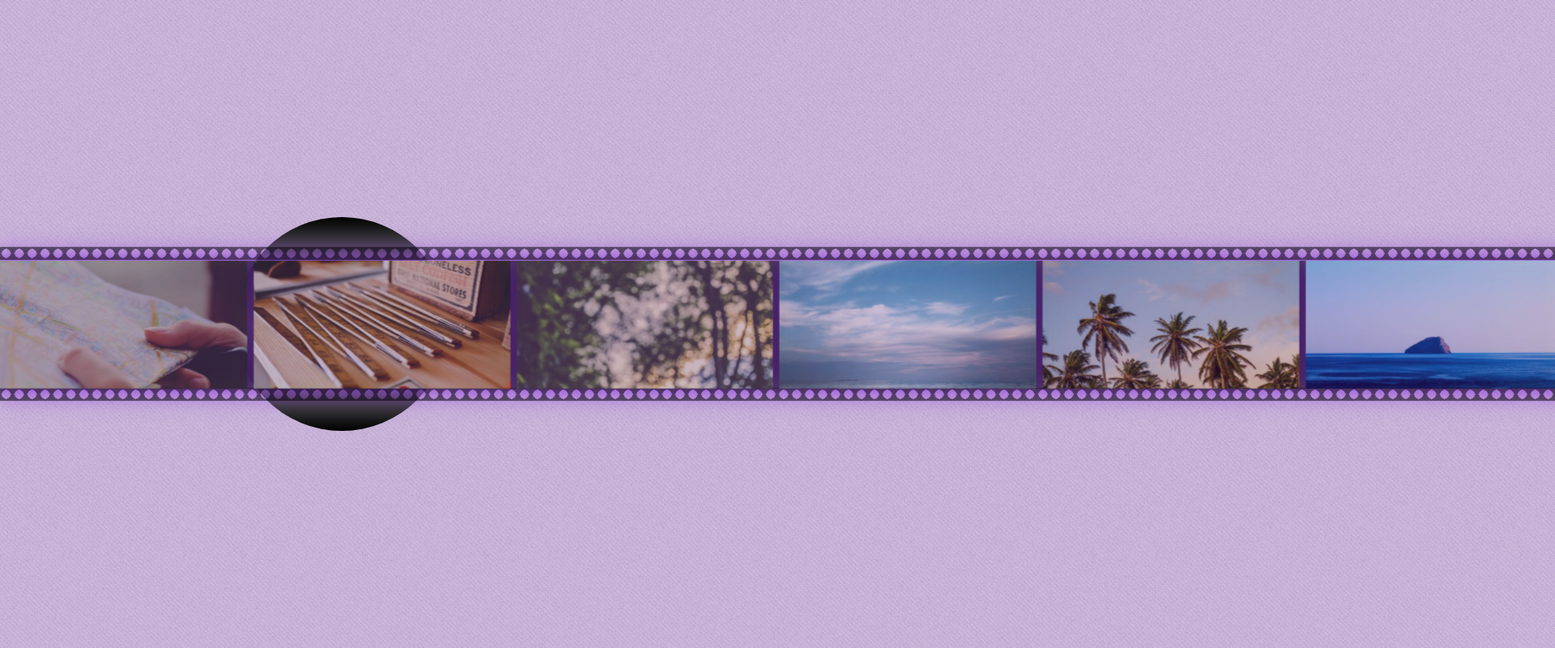
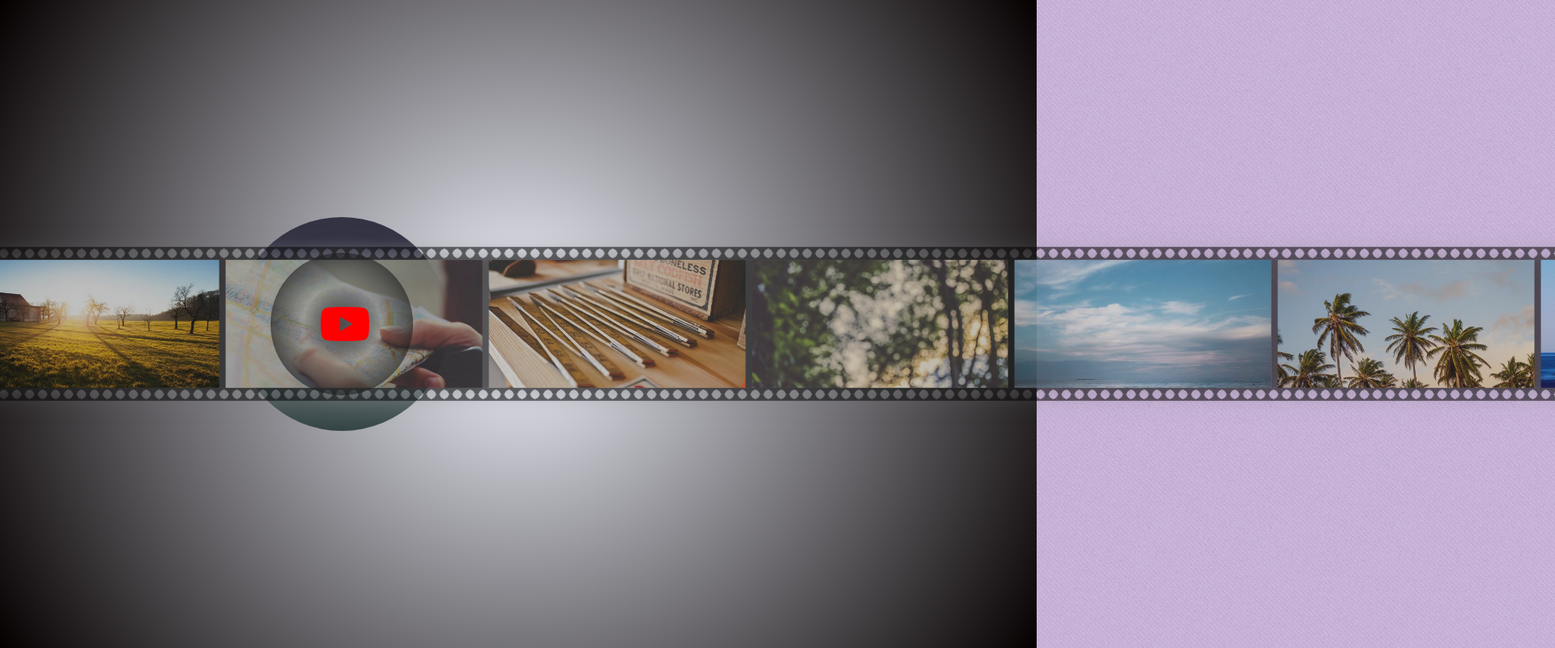
Before and after one commit to Mihailaptiacru/prob-ui-ux, a plain HTML site: page prod/cinema film/index.html in a window 1280 px wide. Shown: the top 800 px of the page at 81% size, 1920 px wide, since content can reach past the window. Drawn offline with nearby package versions, Linux system fonts and the light colour scheme.

Commit message:
Add files via upload

```diff
--- a/prod/cinema film/index.html
+++ b/prod/cinema film/index.html
@@ -21,9 +21,13 @@
 </head>
 
 <body>
+    <div class="gradient"></div>
+    <div id="player">
+            <div class="playercenter">
+                <div class="youtube"> <i class="fab fa-youtube"></i> </div>
+            </div>
+        <div class="film">
 
-    <div id="player">
-        <div class="film">
             <div class="border"></div>
             <div class="image">
                 <img src="images/1.jpg">
--- a/prod/cinema film/style.css
+++ b/prod/cinema film/style.css
@@ -1,24 +1,28 @@
 body {
     background-image: url(images/bgi.png);
+
 }
 
 #player {
+    position: relative;
     width: 33vmin;
     height: 33vmin;
-    background-image: linear-gradient(black, white, black);
+    background-image: linear-gradient(  #334 10% ,transparent 50%, #344 100% );
     /**margin-top: 50vh;
     transform: translateY(-16.5vmin); **/
     margin-top: calc(50vh - 16.5vmin);
     margin-left: calc(33vw - 16.5vmin);
     border-radius: 50%;
+
 }
 
 #player>.film {
     width: calc(41vmin * 8);
     transform: translateY(calc((33vmin - (33vmin * 0.6) - 4vmin) / 2)) translateX(calc(16.5vmin - 33vw));
     /** box-shadow: 2px 1px blueviolet; **/
-    filter: drop-shadow(0 0 0.75rem blueviolet);
-
+    filter: drop-shadow(0 0 0.75rem #7778);
+    animation: theright 14s 5;
+    animation-direction: alternate ;
 }
 
 #player .border {
@@ -29,7 +33,7 @@ body {
 
 #player .film .image {
     background-color: #0008;
-    animation: theright 14s 5;
+
 
 
 }
@@ -48,12 +52,42 @@ body {
 }
 
 
-@keyframes theright {
+ @keyframes theright {
         from {
-            transform: translateY(calc((33vmin - (33vmin * 0.6) - 13vmin) / 2)) translateX(calc(16.5vmin - 33vw))
+            transform: translateY(calc((33vmin - (33vmin * 0.6) - 4vmin) / 2)) translateX(calc(16.5vmin - 33vw))
         }
 
         to {
-        transform: translateY(calc((33vmin - (33vmin * 0.6) - 13vmin) / 2)) translateX(calc(16.5vmin - 80vw))
+        transform: translateY(calc((33vmin - (33vmin * 0.6) - 4vmin) / 2)) translateX(calc(16.5vmin - 80vw))
         }
     }
+
+    #player .playercenter {
+        height: 22vmin;
+        width: 22vmin;
+        filter: drop-shadow(0 0 0.75rem #7778);
+        background: radial-gradient(circle, rgba(50,50,54,1) 1%, rgba(94,94,108,0) 39%, rgba(29,30,31,1) 91%);;
+        border-radius: 50%;
+        position: absolute;
+        left: calc(11vmin / 2);
+        top: calc(11vmin / 2);
+        z-index: 1;
+    }
+
+    #player .playercenter .youtube {
+    font-size: 7vmin;
+    color: red;
+    filter: drop-shadow(0 0 0.75rem #7778) ;
+    position: absolute;
+    left: calc((22vmin - 7vmin) / 2 );
+    top: calc((22vmin - 7vmin) / 2 );
+    }
+
+    body .gradient {
+        width: 100vw;
+        height: 100vh;
+        bottom: 0;
+        background: radial-gradient(circle, rgba(235,237,247,1) 3%, rgba(5,0,0,1) 100%, rgba(252,70,107,1) 100%);
+        position: absolute;
+
+    }
```
